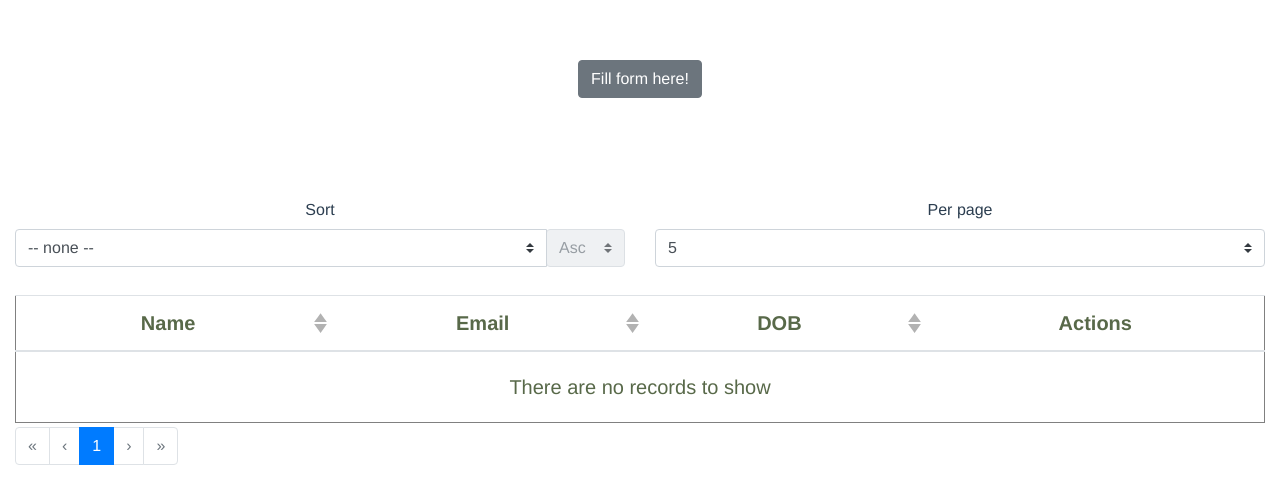
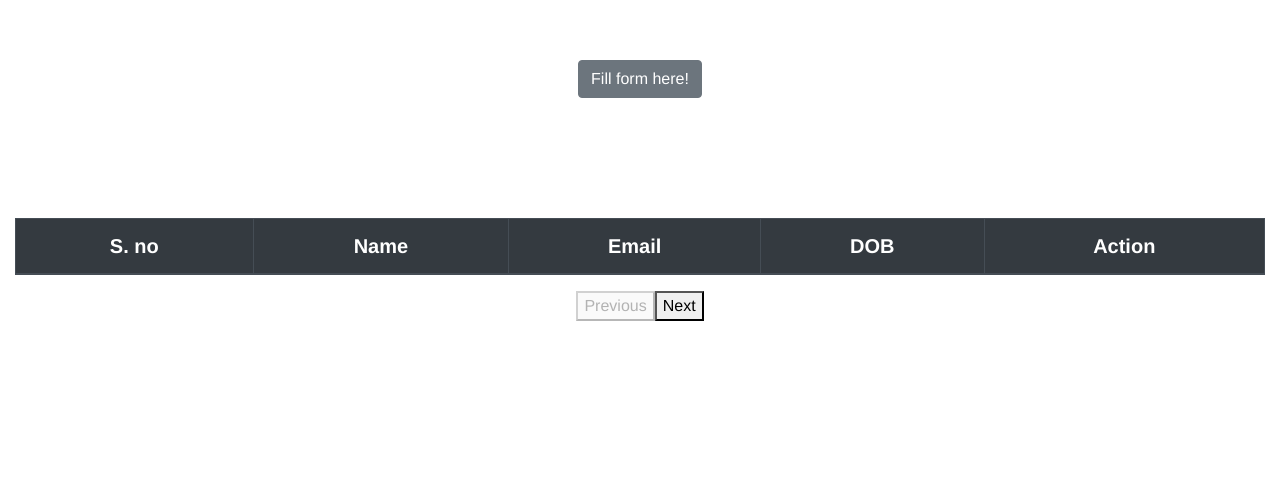
Before and after one commit to etechnidhi/popupform, a Vue app: page / in a window 1280 px wide. Shown: the top 504 px of the page. Built offline with nearby package versions, Linux system fonts and the light colour scheme.

Commit message:
bootstrap table

```diff
--- a/src/components/HelloWorld.vue
+++ b/src/components/HelloWorld.vue
@@ -6,10 +6,8 @@
       <!-- Modal Component -->
       <b-modal id="modalPrevent" ref="modal" title="Submit your Detail" @ok="handleOk">
         <form @submit.stop.prevent="handleSubmit">
-          <!-- <div class="form-group" :class="{'has-error': errors.has('name') }"> -->
           <b-form-input class="input" type="text" placeholder="Name" :maxlength="15" v-model="user.name"></b-form-input>
           <b-alert variant="danger" show v-if="!user.name && submitted">{{error_name}}</b-alert>
-          <!-- </div> -->
           <b-form-input class="input" type="email" placeholder="Enter your Email" max v-model="user.email"></b-form-input>
           <b-alert variant="danger" show v-if="(!user.email || emailRegErr) && submitted">{{error_message}}</b-alert>
           <b-form-input class="input" type="date" placeholder="Enter your DOB" icon="calendar-today" v-model="user.dob"></b-form-input>
@@ -22,63 +20,47 @@
           <b-form-checkbox id="checkbox1" value="accepted" v-model="status" unchecked-value="not_accepted">
             I accept the terms and policy
           </b-form-checkbox>
-          <!-- <b-alert variant="danger" show v-if="!user.status && submitted">Please accept our terms and conditions</b-alert> -->
         </form>
       </b-modal>
     </div>
-    <!--  Interface controls -->
-    <b-row>
-
-      <b-col md="6" class="my-1">
-        <b-form-group horizontal label="Sort" class="mb-0">
-          <b-input-group>
-            <b-form-select v-model="sortBy" :options="sortOptions">
-              <option slot="first" :value="null">-- none --</option>
-            </b-form-select>
-            <b-form-select :disabled="!sortBy" v-model="sortDesc" slot="append">
-              <option :value="false">Asc</option>
-              <option :value="true">Desc</option>
-            </b-form-select>
-          </b-input-group>
-        </b-form-group>
-      </b-col>
-
-      <b-col md="6" class="my-1">
-        <b-form-group horizontal label="Per page" class="mb-0">
-          <b-form-select :options="pageOptions" v-model="perPage" />
-        </b-form-group>
-      </b-col>
-    </b-row>
     <br/>
-
-    <!-- Main table element -->
-    <b-table show-empty stacked="md" :items="users" :fields="fields" :current-page="currentPage" :per-page="perPage" :filter="filter" :sort-by.sync="sortBy" :sort-desc.sync="sortDesc" :sort-direction="sortDirection" @filtered="onFiltered">
-      <template slot="name" slot-scope="row">{{row.value}}
-</template>
-
-<template slot="email" slot-scope="row">
-   {{row.value}}
-</template>
-
-<template slot="dob" slot-scope="row">
-   {{row.value}}
-</template>
-
-<template slot="actions" slot-scope="row">
-  <!-- We use @click.stop here to prevent a 'row-clicked' event from also happening -->
-  <b-button size="sm" @click="deleteItem(user)" class="mr-1">
-    DELETE
-  </b-button>
-  <b-button size="sm" @click="edit(row)" v-b-modal.modalPrevent>
-    EDIT
-  </b-button>
-</template>
-    </b-table>
-    <b-row>
-      <b-col md="6" class="my-1">
-        <b-pagination :total-rows="totalRows" :per-page="perPage" v-model="currentPage" class="my-0" />
-      </b-col>
-    </b-row>
+  <!-- table -->
+  <table class="table" striped hover :items="users">
+        <thead class="thead-dark">
+          <tr>
+            <th scope="col" >S. no</th>
+            <th scope="col" @click="orderBy('name')">Name</th>
+            <th scope="col" @click="orderBy('email')">Email</th>
+            <th scope="col" @click="orderBy('dob')">DOB</th>
+            <th scope="col" colspan="2">Action</th>
+          </tr>
+        </thead>
+        <tbody>
+          <tr v-for="user in paginatedData" :key="user.id" id="list">
+            <td> <span>{{user.id}}</span></td>
+            <td> <span>{{user.name}}</span></td>
+            <td> <span>{{user.email}}</span> </td>
+            <td> <span>{{user.dob}}</span> </td>
+            <td><a href="#" @click="deleteItem(user)">Delete</a>
+              <a href="#" @click="edit(user)" v-b-modal.modalPrevent>Edit</a></td>
+          </tr>
+        </tbody>
+      </table>
+      <div>
+        <ul>
+          <li v-for="p in paginatedData"  >
+            {{p.first}}
+            {{p.last}}
+            {{p.suffix}}
+          </li>
+        </ul>
+        <button :disabled="pageNumber === 0" @click="prevPage">
+          Previous
+        </button>
+        <button :disabled="pageNumber >= pageCount -1" @click="nextPage">
+          Next
+      </button>
+      </div>
   </b-container>
 </template>
 
@@ -99,73 +81,27 @@ export default {
       userCount: 0,
       submitted: false,
       status: false,
-      fields: [
+      sortKey: "",
+      sortSettings: [
         {
-          key: "name",
-          label: "Name",
-          sortable: true,
-          sortDirection: "desc"
+          email: true
         },
         {
-          key: "email",
-          label: "Email",
-          sortable: true
+          name: true
         },
         {
-          key: "dob",
-          label: "DOB",
-          sortable: true,
-          class: "text-center"
-        },
-        {
-          key: "actions",
-          label: "Actions"
+          dob: true
         }
       ],
       error_message: "",
       error_message2: "",
       emailRegErr: false,
-      currentPage: 1,
-      perPage: 5,
-      totalRows: users.length,
-      pageOptions: [5],
-      sortBy: null,
-      sortDesc: false,
-      sortDirection: "asc",
-      filter: null,
-      modalInfo: {
-        title: "",
-        content: ""
-      }
+      pageNumber: 0,
+      size: 5
     };
   },
 
-  computed: {
-    sortOptions() {
-      // Create an options list from our fields
-      return this.fields.filter(f => f.sortable).map(f => {
-        return {
-          text: f.label,
-          value: f.key
-        };
-      });
-    }
-  },
   methods: {
-    info(item, index, button) {
-      this.modalInfo.title = `Row index: ${index}`;
-      this.modalInfo.content = JSON.stringify(item, null, 2);
-      this.$root.$emit("bv::show::modal", "modalInfo", button);
-    },
-    resetModal() {
-      this.modalInfo.title = "";
-      this.modalInfo.content = "";
-    },
-    onFiltered(filteredItems) {
-      // Trigger pagination to update the number of buttons/pages due to filtering
-      this.totalRows = filteredItems.length;
-      this.currentPage = 1;
-    },
     handleOk(evt) {
       // Prevent modal from closing
       evt.preventDefault();
@@ -195,7 +131,7 @@ export default {
       }
       if (
         !this.user.email ||
-       !re.test(String(this.user.email).toLowerCase()) ||
+        !re.test(String(this.user.email).toLowerCase()) ||
         !this.user.name ||
         !this.user.dob ||
         !this.user.password ||
@@ -229,6 +165,7 @@ export default {
           password: this.user.password,
           con_password: this.user.con_password
         });
+        this.pageCount();
       }
       this.$refs.modal.hide();
       this.submitted = false;
@@ -244,8 +181,42 @@ export default {
       this.users.splice(this.users.indexOf(user), 1);
     },
     edit: function(user) {
-      this.user = user.item;
+      this.user = user;
       this.isEdit = true;
+    },
+    orderBy: function(sorKey) {
+      this.sortKey = sorKey;
+      this.sortSettings[sorKey] = !this.sortSettings[sorKey];
+      this.desc = this.sortSettings[sorKey];
+      this.users.sort((a, b) => {
+        if (this.desc) {
+          if (a[sorKey] > b[sorKey]) return -1;
+          if (a[sorKey] < b[sorKey]) return 1;
+          return 0;
+        } else {
+          if (a[sorKey] < b[sorKey]) return -1;
+          if (a[sorKey] > b[sorKey]) return 1;
+          return 0;
+        }
+      });
+    },
+    nextPage() {
+      this.pageNumber++;
+    },
+    prevPage() {
+      this.pageNumber--;
+    },
+    pageCount() {
+      let l = this.users.length,
+        s = this.size;
+      return Math.floor(l / s);
+    }
+  },
+  computed: {
+    paginatedData() {
+      const start = this.pageNumber * this.size,
+        end = start + this.size;
+      return this.users.slice(start, end);
     }
   }
 };
```
